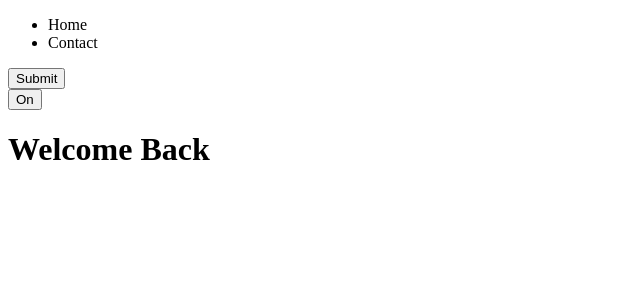
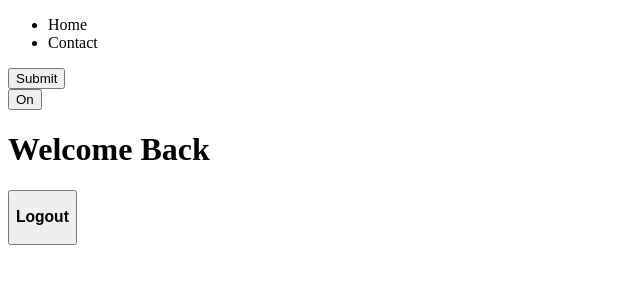
Before and after one commit to NnajiChimuanya/tab, a React (Create React App) app: page / in a window 1280 px wide. Shown: the top 300 px of the page, without its empty margins (0-640 px from the left). Built offline with nearby package versions, Linux system fonts and the light colour scheme.

Commit message:
Learnt about conditional rendering and how to apply it to a login/logout button render

```diff
--- a/src/App.js
+++ b/src/App.js
@@ -20,6 +20,8 @@ function App() {
 
       <Greeting isLoggedIn={true} />
 
+      <LoginControl />
+
 
     </>
 
```
